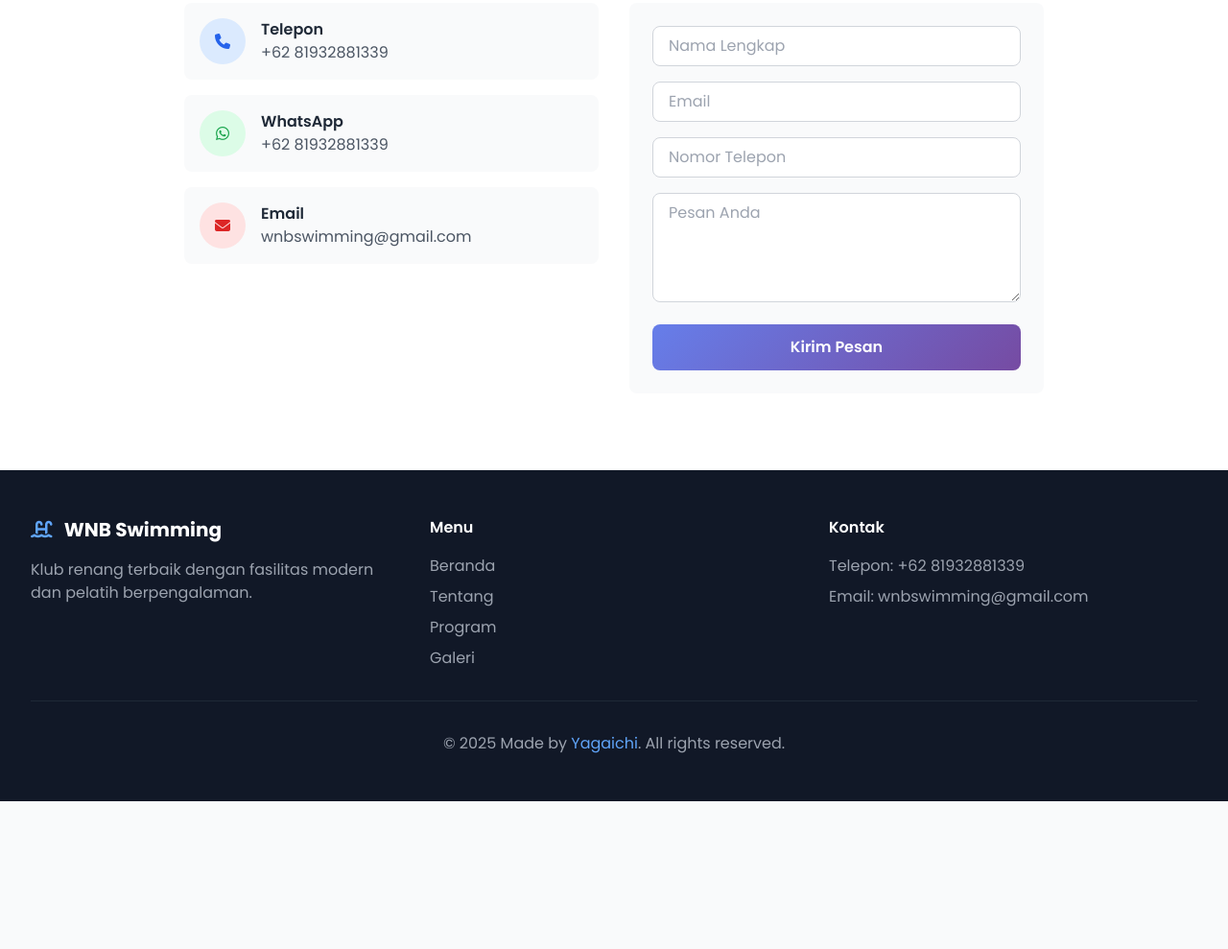
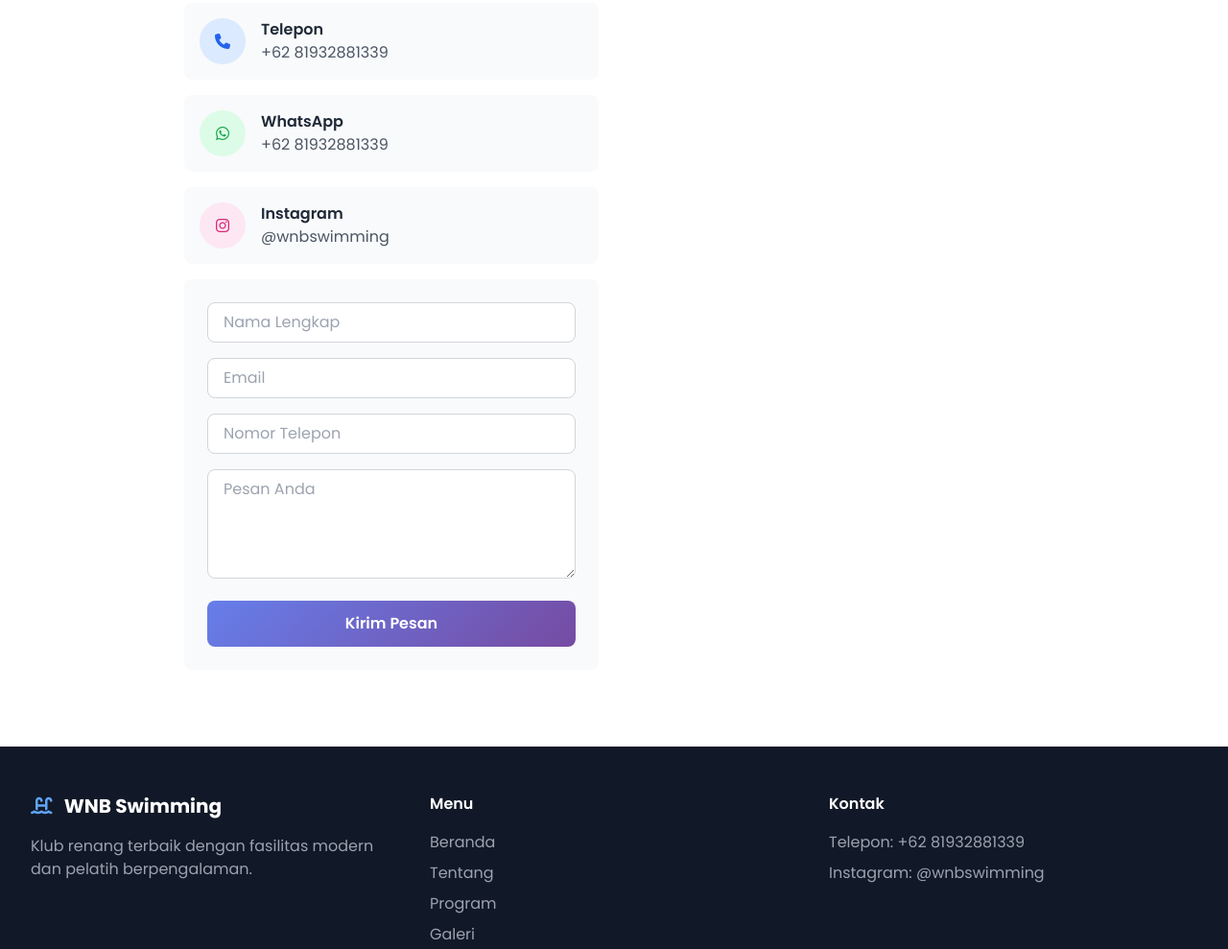
Before and after one commit to Yagaichi/wnbswimming, a plain HTML site: page index.html in a window 1280 px wide. Shown: the part 3459-4448 px from the top of the page at 96% size. Before the commit the page ends 4294 px from the top, so only its background shows below. Drawn offline with nearby package versions, Linux system fonts and the light colour scheme.

Commit message:
ganti email jadi instagram

```diff
--- a/index.html
+++ b/index.html
@@ -750,16 +750,15 @@
               </div>
             </div>
 
-            <div class="flex items-center p-4 bg-gray-50 rounded-lg">
-              <div class="w-12 h-12 bg-red-100 rounded-full flex items-center justify-center mr-4">
-                <i class="fas fa-envelope text-red-600"></i>
+            <a href="https://instagram.com/wnb_swimming" target="_blank" class="flex items-center p-4 bg-gray-50 rounded-lg hover:bg-gray-100 transition">
+  <div class="w-12 h-12 bg-pink-100 rounded-full flex items-center justify-center mr-4">
+    <i class="fab fa-instagram text-pink-600"></i>
   </div>
   <div>
-                <div class="font-semibold text-gray-800">Email</div>
-                <div class="text-gray-600">wnbswimming@gmail.com</div>
+    <div class="font-semibold text-gray-800">Instagram</div>
+    <div class="text-gray-600">@wnbswimming</div>
   </div>
-            </div>
-          </div>
+</a>
 
           <div class="bg-gray-50 p-6 rounded-lg">
             <form class="space-y-4" id="contactForm">
@@ -800,11 +799,12 @@
   <h4 class="font-semibold mb-4">Kontak</h4>
   <div class="space-y-2 text-gray-400">
     <div>Telepon: +62 81932881339</div>
-              <div>Email: wnbswimming@gmail.com</div>
+    <div>
+      Instagram:
+      <a href="https://instagram.com/wnb_swimming" target="_blank" class="hover:text-white transition">@wnbswimming</a>
     </div>
   </div>
 </div>
-
         <div class="border-t border-gray-800 pt-8 text-center text-gray-400">
           <p>&copy; 2025 Made by <a href="https://instagram.com/yagaichi.1" target="_blank" rel="noopener noreferrer" class="text-blue-400 hover:text-blue-300 transition-colors">Yagaichi</a>. All rights reserved.</p>
         </div>
```
Lines whose indentation alone changed are shown as unchanged.
